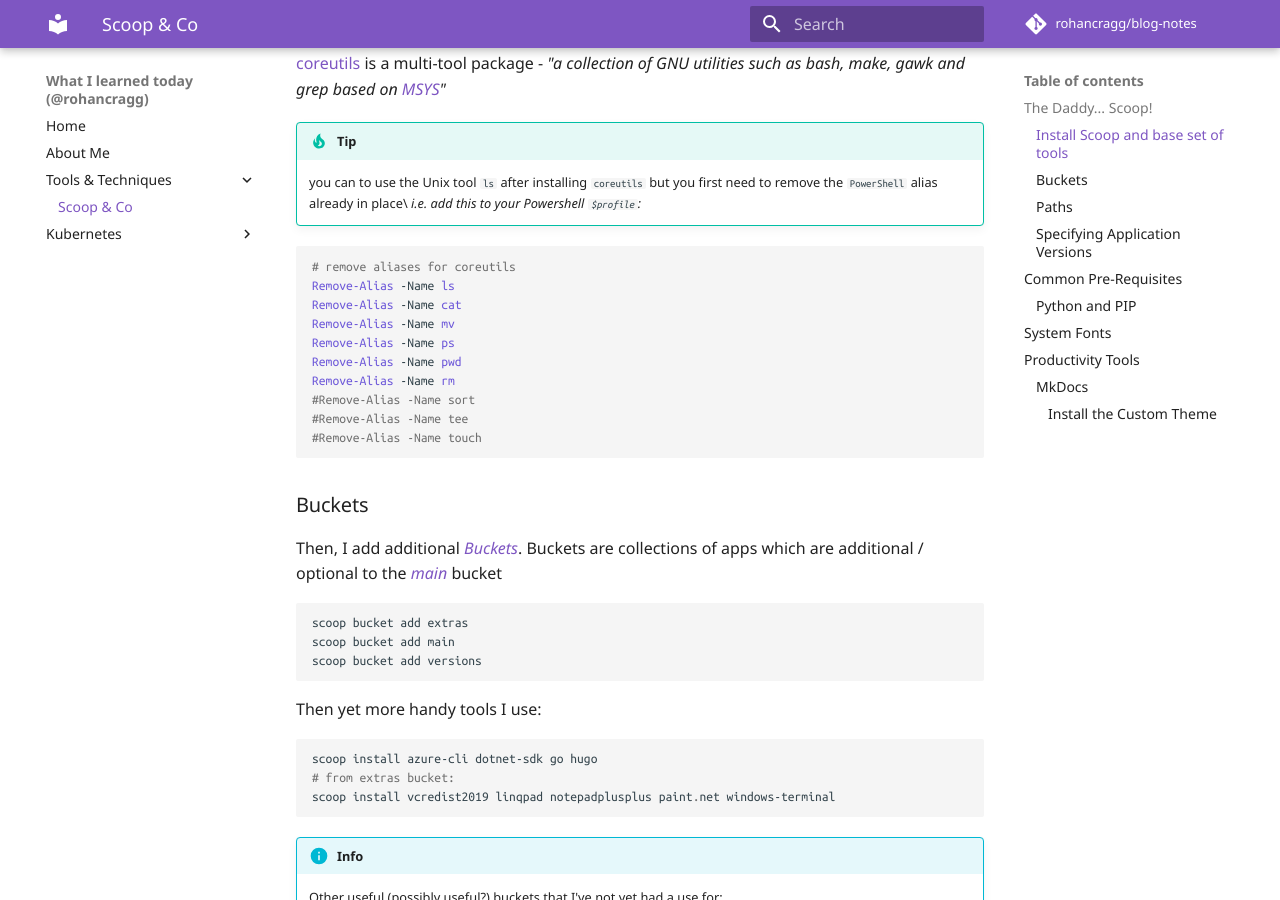
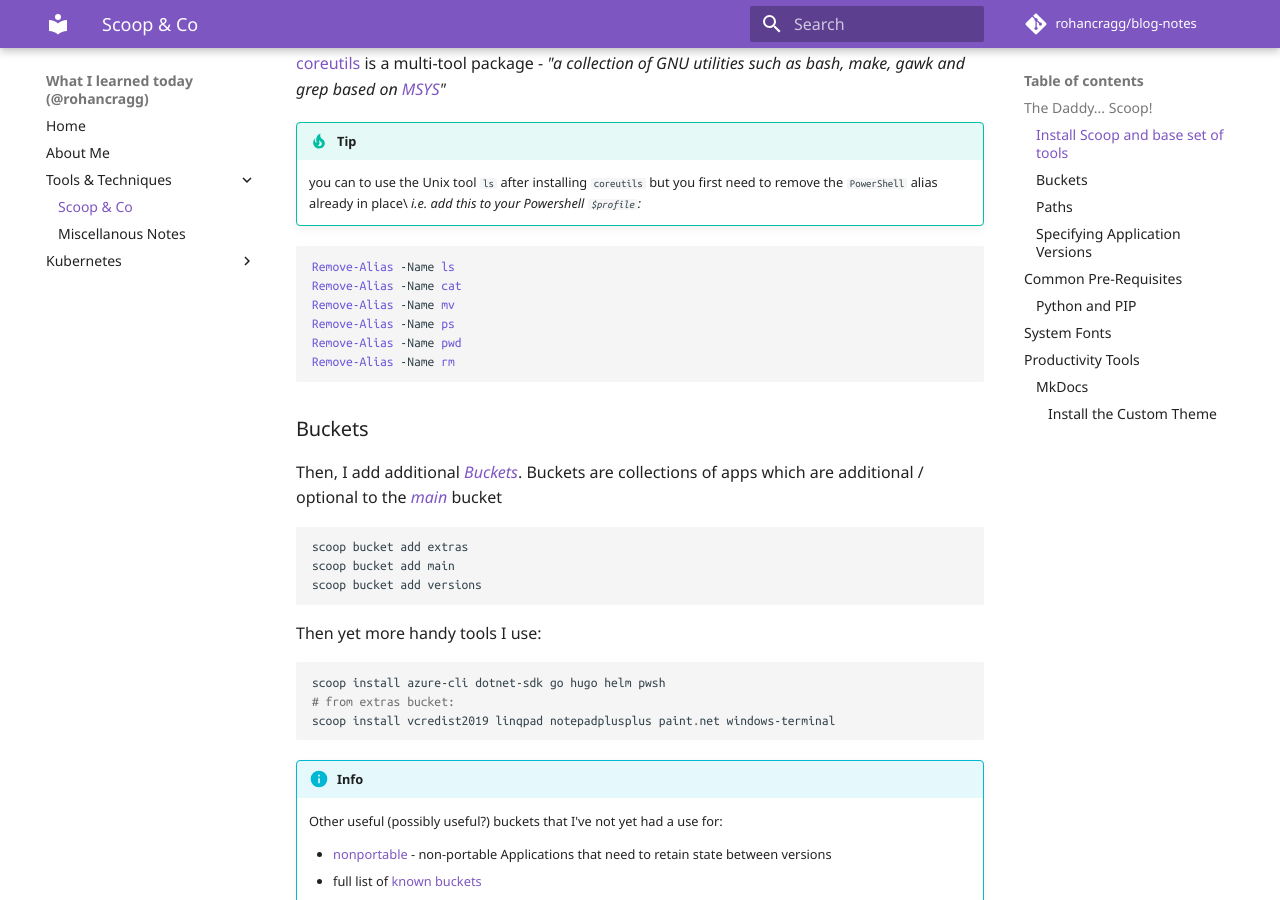
Before and after one commit to rohancragg/blog-notes, an MkDocs documentation site: the page built from docs/misc/scoop.md, in a window 1280 px wide and 900 px high, scrolled down 660 px. Built offline with MkDocs 1.6.1 and Material for MkDocs 9.7.7, drawn with Linux system fonts in a browser that asks for light colours; comment, search, counter and statistics services are not loaded; old or Windows-style settings are respelled for this version of MkDocs.

Commit message:
Added misc notes page

````diff
--- a/docs/misc/scoop.md
+++ b/docs/misc/scoop.md
@@ -34,16 +34,12 @@
     you can to use the Unix tool `ls` after installing `coreutils` but you first need to remove the `PowerShell` alias already in place\
     *i.e. add this to your Powershell `$profile`:*
 ```powershell
-# remove aliases for coreutils
 Remove-Alias -Name ls
 Remove-Alias -Name cat
 Remove-Alias -Name mv
 Remove-Alias -Name ps
 Remove-Alias -Name pwd
 Remove-Alias -Name rm
-#Remove-Alias -Name sort
-#Remove-Alias -Name tee
-#Remove-Alias -Name touch
 ```
 
 ### Buckets
@@ -57,7 +53,7 @@
 
 Then yet more handy tools I use:
 ```powershell
-scoop install azure-cli dotnet-sdk go hugo
+scoop install azure-cli dotnet-sdk go hugo helm pwsh
 # from extras bucket:
 scoop install vcredist2019 linqpad notepadplusplus paint.net windows-terminal
 ```
--- a/mkdocs.yml
+++ b/mkdocs.yml
@@ -10,6 +10,7 @@
   - About Me: about.md
   - Tools & Techniques:
     - Scoop & Co: misc\scoop.md
+    - Miscellanous Notes: misc\misc.md
   - Kubernetes:
     - Clusters and Domains: aks\domains.md
     - Create a TLS Secret: aks\create-tls-secret.md
````
Also changed, not shown: docs/misc/misc.md (added, +24 -0 lines).
